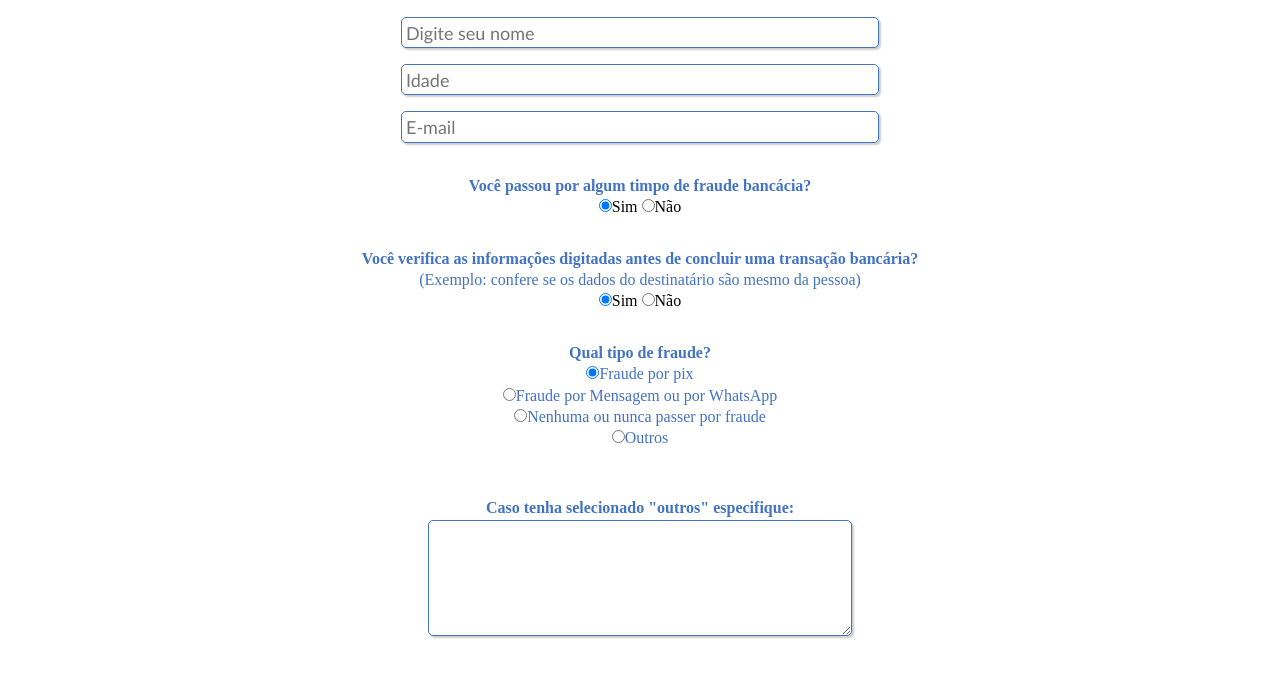
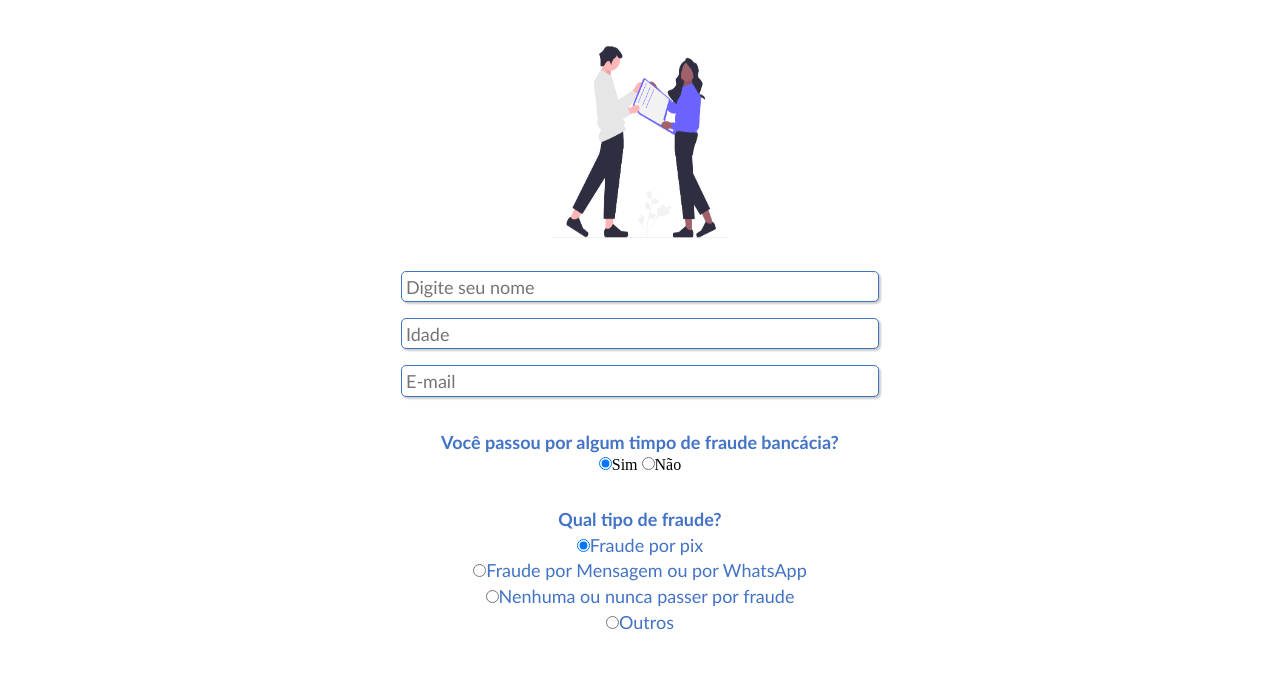
Before and after one commit to leonardovigo/pi02, a plain HTML site: page formulario.html in a window 1280 px wide. Shown: the part 217-899 px from the top of the page. Drawn offline with Linux system fonts and the light colour scheme; some packages are replaced by stand-ins of ours; a script that the page names is missing.

Commit message:
formulario atualizado

```diff
--- a/formulario.html
+++ b/formulario.html
@@ -40,6 +40,11 @@
     </div><!--fecha topo -->
 
     <div id="ranking"><h1>Formulário</h1></div>
+    <section>
+        <div class="container">
+            <img src="figura.png" alt="User">
+        </div>
+    </section>
     <div class="container">
     <form action="#" method="post">
             <!-- Campo do nome com legenda "nome" e css de classe "campo" -->
@@ -58,14 +63,6 @@
             <label><strong>Você passou por algum timpo de fraude bancácia?</strong></label>
             <input type="radio" name="quest" value="Sim" checked>Sim
             <input type="radio" name="quest" value="Nao">Não
-        </div>
-        <br>
-        <!-- Há verificação de informações:-->
-        <div class="campo">
-            <label><strong>Você verifica as informações digitadas antes de concluir uma transação bancária?</strong></label>
-            <label>(Exemplo: confere se os dados do destinatário são mesmo da pessoa)</label>
-            <input type="radio" name="info" value="Sim" checked>Sim
-            <input type="radio" name="info" value="Nao" >Não
         </div>
         <br>
         <!-- Tipos de fraudes selecionáveis (radio button) e css de classe "campo" -->
@@ -89,15 +86,17 @@
         <div class="campo">
             <br>
             <label for="experiencia"><strong>Caso tenha selecionado "outros" especifique: </strong></label>
-            <textarea rows="6" style="width: 26em" id="outros" name="outros"></textarea>
+            <textarea rows="6" style="width: 29em" id="outros" name="outros"></textarea>
         </div>
         <br>
-        <!-- Caixa de texto -->
+        <!-- Há verificação de informações:-->
         <div class="campo">
-            <br>
-            <label for="experiencia"><strong>Você já passou por uma fraude ou conhece alguém que já passou por uma fraude bancária? Diga-nos, qual foi o tipo?</strong></label>
-            <textarea rows="6" style="width: 26em" id="experiencia" name="experiencia"></textarea>
+            <label><strong>Você verifica as informações digitadas antes de concluir uma transação bancária?</strong></label>
+            <label>(Exemplo: confere se os dados do destinatário são mesmo da pessoa)</label>
+            <input type="radio" name="info" value="Sim" checked>Sim
+            <input type="radio" name="info" value="Nao" >Não
         </div>
+        <br>
         <input type="submit" class="botao" value="Enviar"/><br><br><br>
     </form>
     </div>
--- a/style.css
+++ b/style.css
@@ -67,6 +67,8 @@ section img{
     margin-bottom: 0.2em;
     color: #4373c5;
     display: block;
+    font-family: 'Calibri', 'Courier New', Courier, monospace;
+    font-size: 18px;
 }
 
 /* Elementos de classe "campo" ou "grupo" de tag <fieldset> */
```
Also changed, not shown: figura.png (added).
